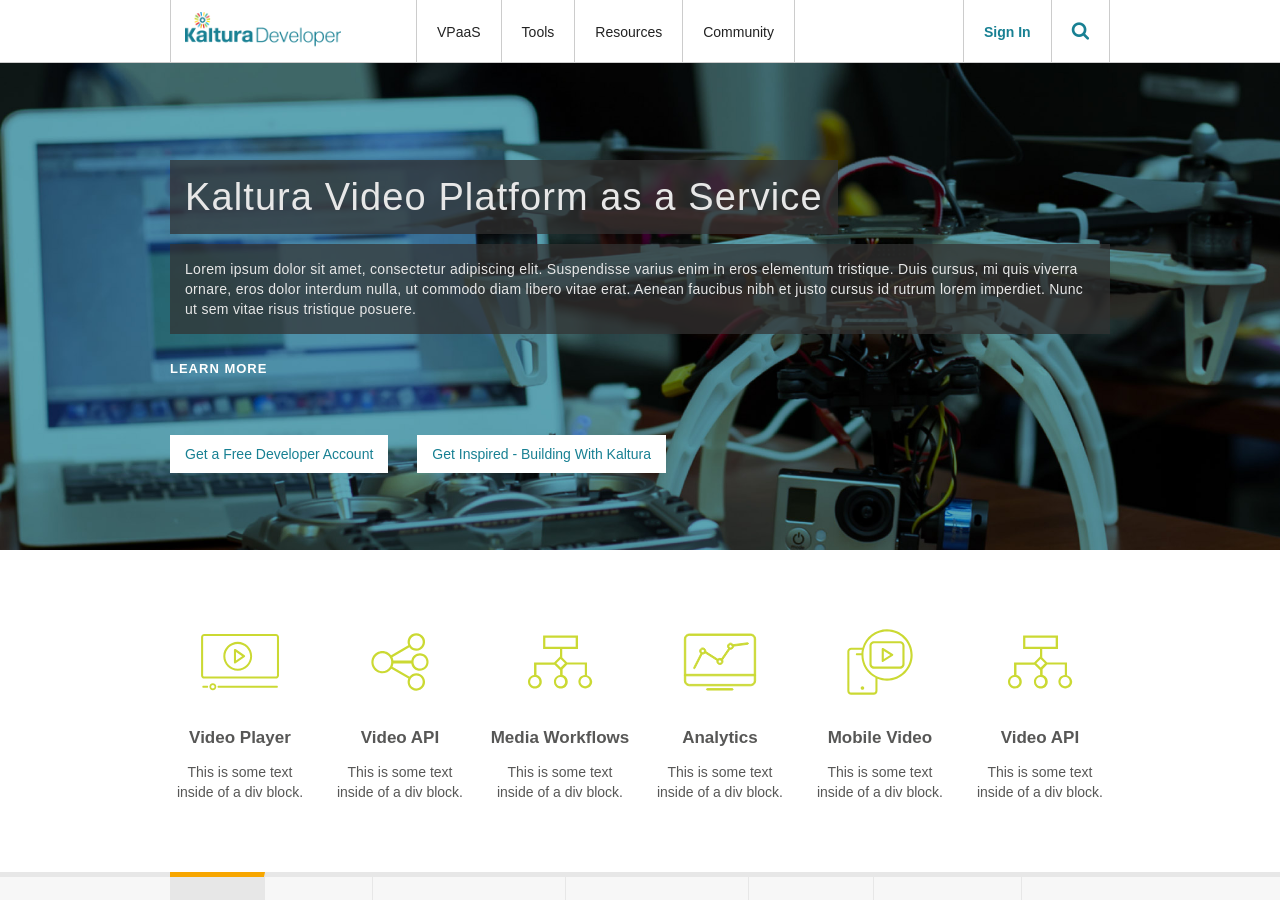
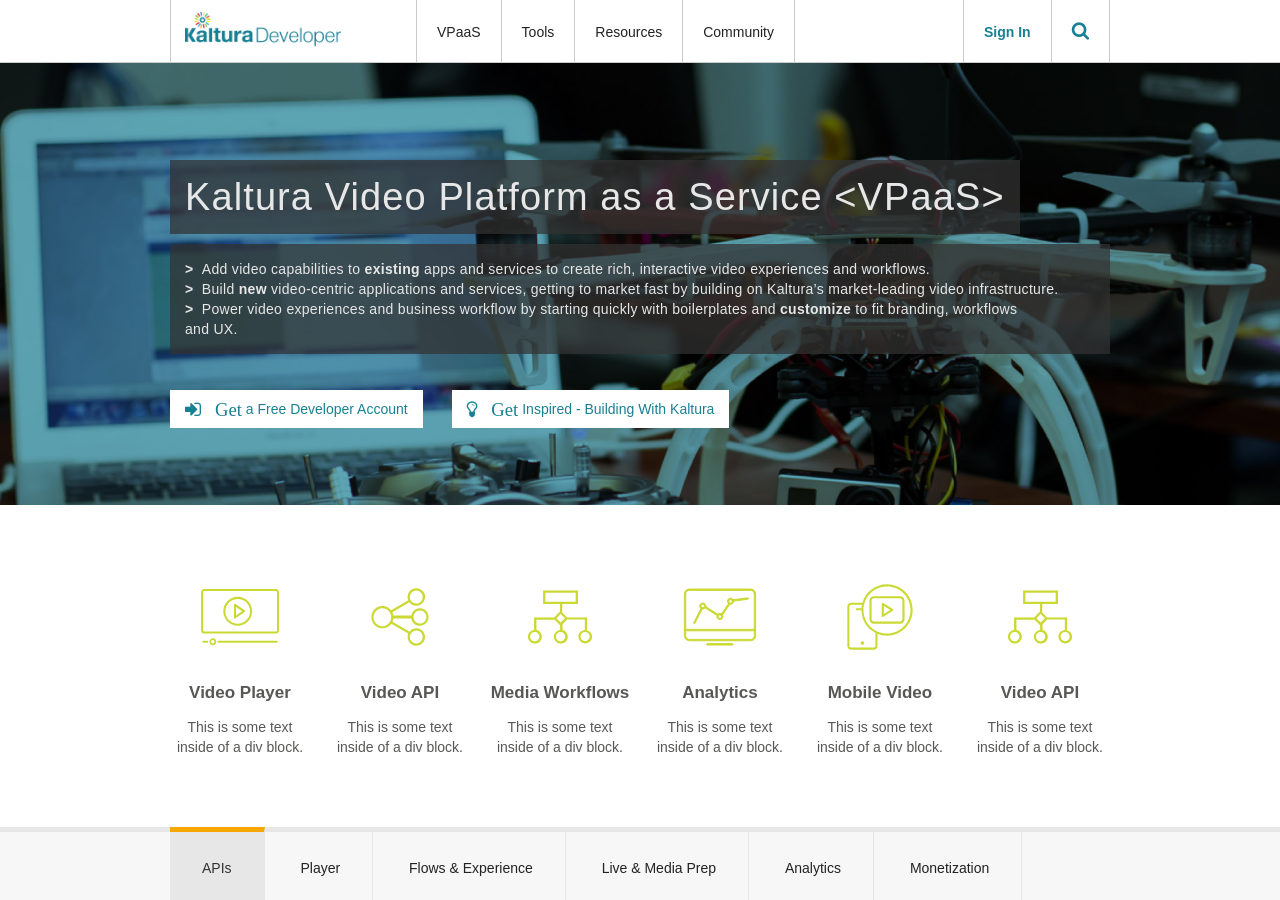
Before and after one commit to kaltura/DeveloperPortalDocs, a Jekyll site: the page built from index.html, in a window 1280 px wide and 900 px high. Built offline with Jekyll 4.4.1, drawn with Linux system fonts in a browser that asks for light colours; nearby versions of some CDN libraries; comment, search, counter and statistics services are not loaded.

```diff
--- a/index.html
+++ b/index.html
@@ -2,10 +2,13 @@
 layout: default
 ---
 
-  <div class="w-section section-header">
+  <div class="w-section section-header"> <!-- Zohar, this div can be set with the video background -->
     <div class="w-container header-container">
-      <h1 class="w-editable header-headings">Kaltura Video Platform as a Service</h1>
-      <p class="header-body">Lorem ipsum dolor sit amet, consectetur adipiscing elit. Suspendisse varius enim in eros elementum tristique. Duis cursus, mi quis viverra ornare, eros dolor interdum nulla, ut commodo diam libero vitae erat. Aenean faucibus nibh et justo cursus id rutrum lorem imperdiet. Nunc ut sem vitae risus tristique posuere.</p><a href="#" class="header-text-link">LEARN MORE</a><a href="#" class="w-button header-btn">Get a Free Developer Account</a><a href="#" class="w-button header-btn">Get Inspired - Building With Kaltura</a>
+      <h1 class="header-headings">Kaltura Video Platform as a Service &lt;VPaaS&gt;</h1>
+      <p class="header-body"><strong data-new-link="true">&gt;</strong> &nbsp;Add video capabilities to <strong data-new-link="true">existing</strong> apps and services to create rich, interactive video experiences and workflows.
+        <br><strong data-new-link="true">&gt;</strong> &nbsp;Build <strong data-new-link="true">new</strong> video-centric applications and services, getting to market fast by building on Kaltura’s market-leading video infrastructure.
+        <br><strong data-new-link="true">&gt;</strong> &nbsp;Power video experiences and business workflow by starting quickly with boilerplates and <strong data-new-link="true">customize</strong>&nbsp;to fit branding, workflows
+        <br> and UX.</p><a href="#" class="w-button header-btn"><span class="sign-in-icon fa fa-sign-in fa-lg">&nbsp; &nbsp;Get</span> a Free Developer Account</a><a href="#" class="w-button header-btn"><span class="get-inspired-icon fa fa-lightbulb-o fa-lg">&nbsp; &nbsp;Get</span> Inspired - Building With Kaltura</a>
     </div>
   </div>
   <div class="w-section w-hidden-medium w-hidden-small w-hidden-tiny summary-icon-section">
```
